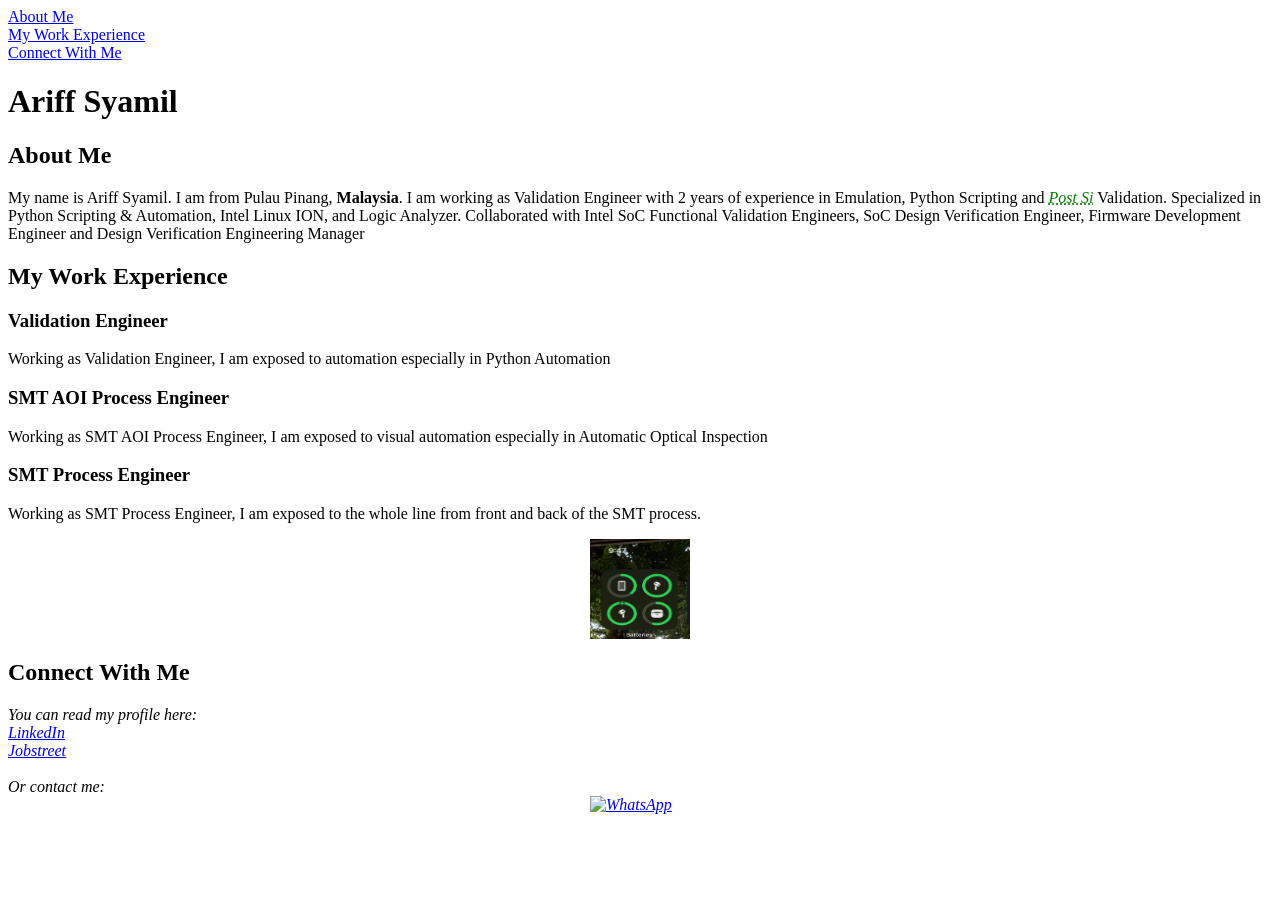
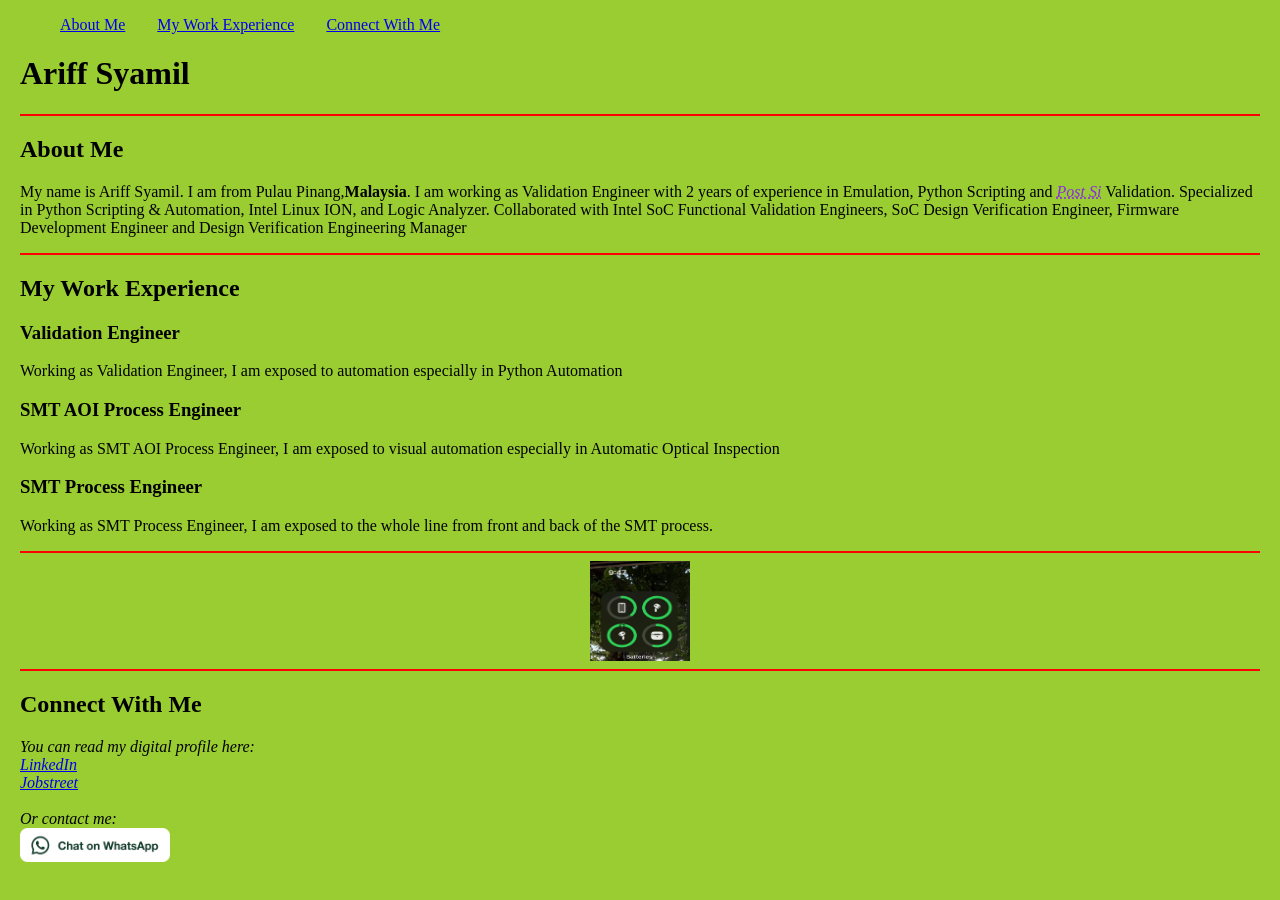
Before and after one commit to Ariff-Syamil/Ariff_Syamil, a plain HTML site: page index.html in a window 1280 px wide. After the commit the page ends 866 px from the top, so only its background shows below. Drawn offline with Linux system fonts and the light colour scheme.

Commit message:
feat: add WhatsAppButtonWhiteSmall and styles

```diff
--- a/index.html
+++ b/index.html
@@ -7,14 +7,18 @@
     <title>Ariff_Syamil</title>
 </head>
 <body>
-    <div><a href="#About Me">About Me</a></div>
-    <div><a href="#Work Experience">My Work Experience</a></div>
-    <div><a href="#Contact Me">Connect With Me</a></div>
+    <ul>
+        <li><a href="#About Me">About Me</a></li>
+        <li><a href="#Work Experience">My Work Experience</a></li>
+        <li><a href="#Contact Me">Connect With Me</a></li>
+    </ul>
     <h1>Ariff Syamil</h1>
+    <hr>
     <section>
         <h2 id="About Me"><strong>About Me</strong></h2>
-        <p>My name is Ariff Syamil. I am from Pulau Pinang, <strong>Malaysia</strong>. I am working as Validation Engineer with 2 years of experience in Emulation, Python Scripting and <abbr title="Post Silicon">Post Si</abbr> Validation. Specialized in Python Scripting & Automation, Intel Linux ION, and Logic Analyzer. Collaborated with Intel SoC Functional Validation Engineers, SoC Design Verification Engineer, Firmware Development Engineer and Design Verification Engineering Manager</p>
+        <p>My name is Ariff Syamil. I am from Pulau Pinang,<strong>Malaysia</strong>. I am working as Validation Engineer with 2 years of experience in Emulation, Python Scripting and <abbr title="Post Silicon">Post Si</abbr> Validation. Specialized in Python Scripting & Automation, Intel Linux ION, and Logic Analyzer. Collaborated with Intel SoC Functional Validation Engineers, SoC Design Verification Engineer, Firmware Development Engineer and Design Verification Engineering Manager</p>
     </section>
+    <hr>
     <section>
         <h2 id="Work Experience"><strong>My Work Experience</strong></h2>
         <h3>Validation Engineer</h3>
@@ -24,6 +28,7 @@
         <h3>SMT Process Engineer</h3>
             <p>Working as SMT Process Engineer, I am exposed to the whole line from front and back of the SMT process.</p>
     </section>
+    <hr>
     <section>
         <map name="testing">
             <area
@@ -33,16 +38,17 @@
             target="_blank"
             alt="HTTP" />
         </map>
-        <img usemap="#testing" src="media\Shopee Extended Warranty.jpg" alt="testing" />
+        <img class="testing" usemap="#testing" src="media\Shopee Extended Warranty.jpg" alt="testing" />
 </body>
+<hr>
 <footer>
         <h2 id="Contact Me">Connect With Me</h2>
         <address>
-            You can read my profile here:</br>
-            <a href="https://www.linkedin.com/in/ariff-syamil/" target="_blank">LinkedIn</a></br>
-            <a href="https://www.jobstreet.com.my/profile/mohammadariffsyamil-binidrus-FNx53hLlwT" target="_blank">Jobstreet</a></br>
+            You can read my digital profile here:</br>
+            <a href="https://www.linkedin.com/in/ariff-syamil/" target="_blank" rel="noopener noreffere">LinkedIn</a></br>
+            <a href="https://www.jobstreet.com.my/profile/mohammadariffsyamil-binidrus-FNx53hLlwT" target="_blank" rel="noopener noreffere">Jobstreet</a></br>
             </br>Or contact me:</br>
-            <a aria-label="Chat on WhatsApp" href="https://wa.me/+60194442559? text=Hi Ariff. Do you like a new opportunity?" target="_blank"> <img alt="WhatsApp" src="WhatsAppButtonGreenLarge.png"/>
+            <a aria-label="Chat on WhatsApp" href="https://wa.me/+60194442559? text=Hi Ariff. Do you like a new opportunity?" target="_blank" rel="noopener noreffere"> <img class="whatsapp_button" alt="WhatsApp" src="media\WhatsAppButtonWhiteSmall.png"/>
         </address>
 </footer>
 </html>
--- a/styles.css
+++ b/styles.css
@@ -1,10 +1,49 @@
-abbr{
+*,
+*::before,
+*::after {
+    box-sizing: border-box;
+    background-color: yellowgreen;
+}
+
+body {
+    margin: 0px 20px;
+}
+
+ul{
+    list-style: none;
+    margin: 0;
+    padding: 0;
+    display: flex;
+    flex-direction: row;
+    gap: 2rem;
+    margin-block-start: 1em;
+    margin-block-end: 1em;
+    margin-inline-start: 0px;
+    margin-inline-end: 0px;
+    padding-inline-start: 40px;
+}
+
+abbr {
     font-style: italic;
-    color: green;
+    color: blueviolet;
 }
-img {
+
+img.testing {
     display: block;
     margin: 0 auto;
     width: 100px;
     height: 100px;
-  }
+}
+
+address a:hover {
+    text-decoration: none;
+    background-color: azure;
+}
+
+hr {
+    border: red solid 1px;
+}
+
+.whatsapp_button {
+    width: 150px;
+}
```
Also changed, not shown: media/WhatsAppButtonWhiteSmall.png (added).
